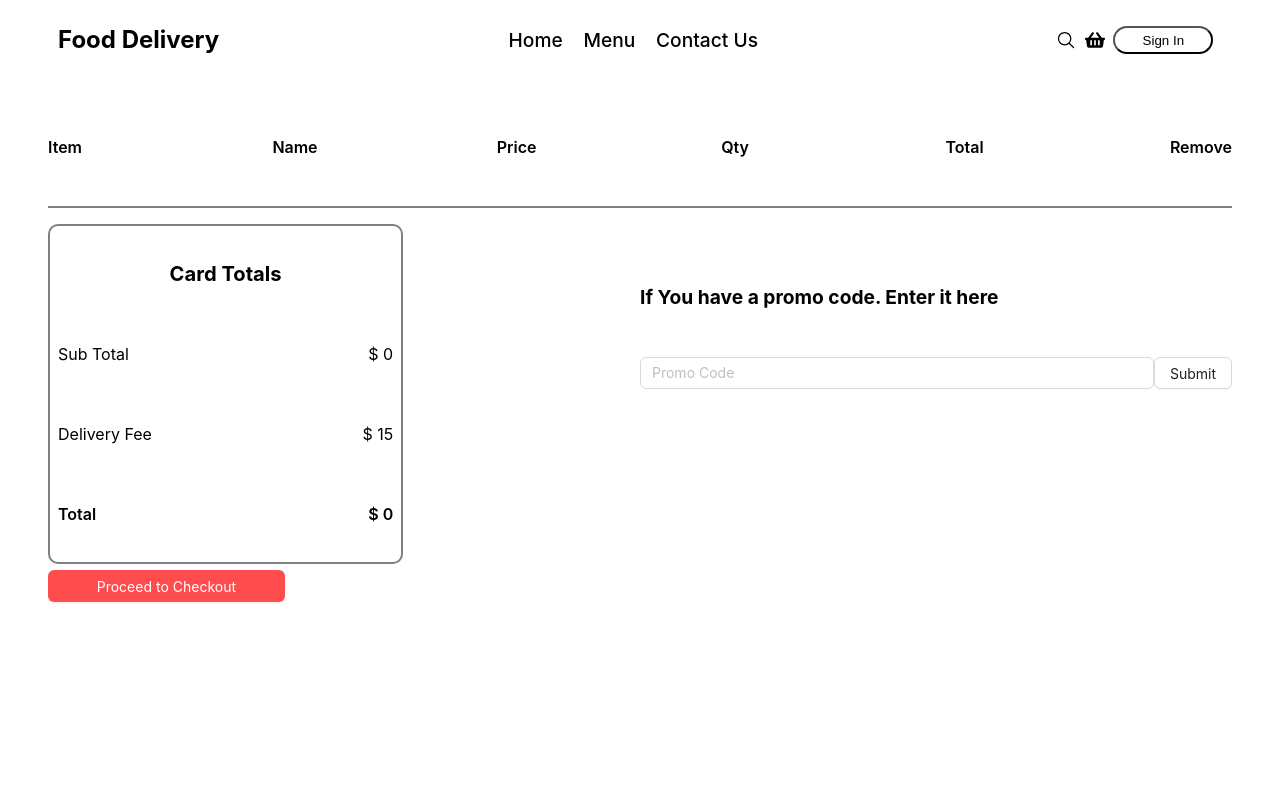
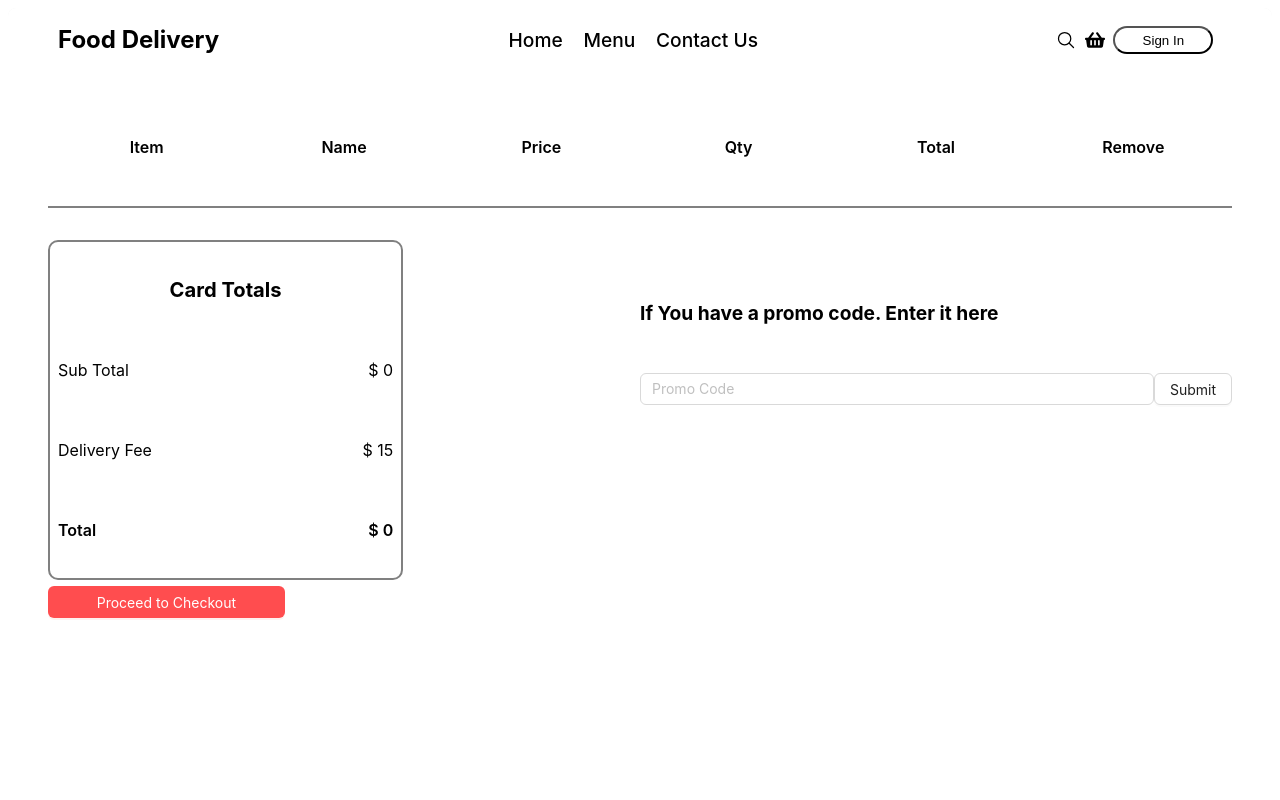
Before and after one commit to SyedMuhammadIzaan/FoodDeliveryApp, a React (Vite) app: page /add-to-cart in a window 1280 px wide. Shown: the top 800 px of the page. Built offline with nearby package versions, Linux system fonts and the light colour scheme.

Commit message:
set the ui of addToCart

```diff
--- a/src/components/AddToCart.jsx
+++ b/src/components/AddToCart.jsx
@@ -3,24 +3,16 @@ import { useDispatch, useSelector } from "react-redux";
 import { Input } from "antd";
 import TotalBill from "./TotalBill";
 import ButtonComp from "./ButtonComp";
+import { removeFromCart } from "../features/orders/orderSlice";
 import "../style/clientLayoutComponent.scss";
-import { removeFromCart } from "../features/orders/orderSlice";
 
 const AddToCart = () => {
-	// const [orders,setOrders]=useState([])
-	// const navigate=useNavigate()
 	const dispatch=useDispatch();
 	const orders = useSelector((state) => state.order.orders);
 
 	const handleDeleteOrder=(orderId)=>{
 		dispatch(removeFromCart({orderId}))
 	}
-	// console.log("Orders", orders);
-
-	// const subTotal=orders.reduce((sum,order)=>{
-	// 	return sum + (order.amount * order.quantity)
-	// },0)
-
 
 	return (
 		<div className="add-to-cart-wrapper">
@@ -43,7 +35,7 @@ const AddToCart = () => {
 							<div className="heading">
 								<p>Total</p>
 							</div>
-							<div>
+							<div className="heading">
 								<p>Remove</p>
 							</div>
 						</div>
@@ -67,7 +59,7 @@ const AddToCart = () => {
 											<p>{order.amount * order.quantity}</p>
 										</div>
 										<div className="item">
-											<MdDeleteOutline onClick={()=>{handleDeleteOrder(order.id)}} />
+											<MdDeleteOutline size={22} color="red" onClick={()=>{handleDeleteOrder(order.id)}} />
 										</div>
 									</div>
 								);
--- a/src/features/orders/orderSlice.js
+++ b/src/features/orders/orderSlice.js
@@ -19,7 +19,6 @@ export const cartSlice = createSlice({
       state.pricing.total = state.pricing.subtotal + state.pricing.deliveryFee;
     },
     removeFromCart: (state, action) => {
-      console.log("Remove order No",action.payload)
       state.orders=state.orders.filter(item => item.id !== action.payload.orderId);
       state.pricing.subtotal = calculateSubtotal(state.orders);
       state.pricing.total = state.pricing.subtotal + state.pricing.deliveryFee;
--- a/src/index.css
+++ b/src/index.css
@@ -2,6 +2,7 @@
 	margin: 0px;
 	padding: 0px;
 	box-sizing: border-box;
+  scroll-behavior: smooth;
 }
 
 a {
--- a/src/style/clientLayoutComponent.scss
+++ b/src/style/clientLayoutComponent.scss
@@ -299,6 +299,7 @@
 
 			.display-cart-items {
 				.item-title {
+					// border: 2px solid green;
 					border-bottom: 2px solid grey;
 					display: flex;
 					flex-direction: row;
@@ -306,6 +307,8 @@
 					align-items: center;
 					font-weight: 600;
 					height: 15vh;
+					text-align: center;
+
 					.heading {
 						// text-align: center;
 						flex: 1;
@@ -317,6 +320,9 @@
 				}
 				.booked-items {
 					// border: 2px solid purple;
+					display: flex;
+					flex-direction: column;
+					justify-content: space-between;
 					margin: 1em 0em 1em 0em;
 
 					.display-items {
```
